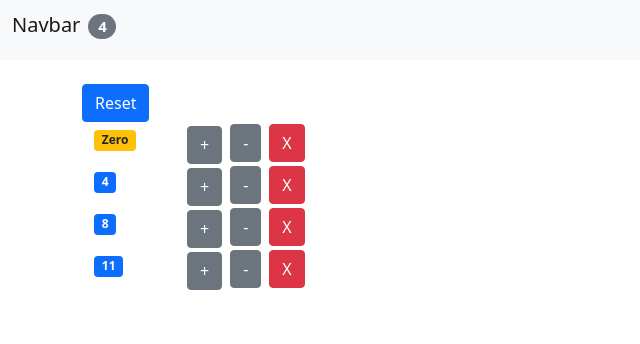
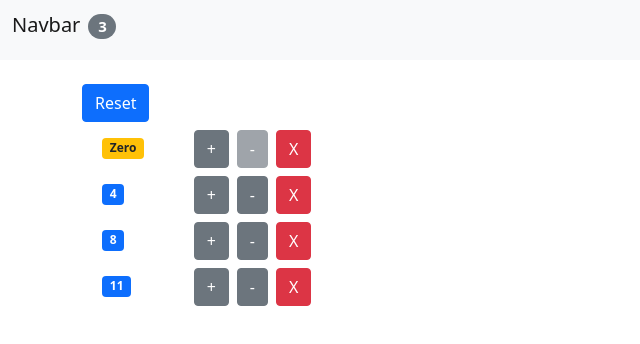
Before and after one commit to Kevin-Krantz/cart, a React (Create React App) app: page / in a window 1280 px wide. Shown: the top 344 px of the page, without its empty margins (0-640 px from the left). Built offline with nearby package versions, Linux system fonts and the light colour scheme.

Commit message:
Implemented a functional decrement button

```diff
--- a/src/App.jsx
+++ b/src/App.jsx
@@ -46,13 +46,13 @@ class App extends Component {
 
     return (
       <>
-        <NavBar productCount={products.length} />
+        <NavBar productCount={products.filter((p) => p.quantity > 0).length} />
         <Products
           products={products}
           onIncrement={this.handleIncrement}
+          onDecrement={this.handleDecrement}
           onDelete={this.handleDelete}
           onReset={this.handleReset}
-          onDecrement={this.handleDecrement}
         />
       </>
     );
--- a/src/components/Product.jsx
+++ b/src/components/Product.jsx
@@ -2,43 +2,40 @@ import React, { Component } from "react";
 
 class Product extends Component {
   render() {
-    const { onIncrement, onDelete, product, onDecrement } = this.props;
+    const { onIncrement, onDecrement, onDelete, product } = this.props;
 
     return (
-      <div className="container">
-        <div className="row">
-          <span className="col-1">
+      <div className="row m-2">
+        <div className="col-1">
           <span className={this.getBadgeClasses()}>
             {this.formatQuantity()}
           </span>
-          </span>
-          <span className="col">
+        </div>
+        <div className="col">
           <button
             onClick={() => onIncrement(product)}
-              className="btn btn-secondary me-2 mt-1"
+            className="btn btn-secondary"
           >
             +
           </button>
           <button
             onClick={() => onDecrement(product)}
-              className="btn btn-secondary me-2"
+            className="btn btn-secondary mx-2"
+            disabled={product.quantity === 0}
           >
             -
           </button>
+
           <button
             onClick={() => onDelete(product.id)}
             className="btn btn-danger"
           >
             X
           </button>
-          </span>
         </div>
       </div>
     );
   }
-
-  // I bilden nedan har vi två kolumner. I den första kolumnen har vi våra counters och i den andra kolumnen har i våra kontrollknappar. Därmed är alla knappar alltid justerade oavsett hur stor eller liten vår badge är.
-  // Det är din uppgift att det reda på hur bootstrap grids fungerar och implementera den precis som jag har gjort.
 
   getBadgeClasses() {
     let classes = "badge mt-2 bg-";
@@ -52,4 +49,5 @@ class Product extends Component {
     return quantity === 0 ? "Zero" : quantity;
   }
 }
+
 export default Product;
--- a/src/components/Products.jsx
+++ b/src/components/Products.jsx
@@ -3,7 +3,8 @@ import Product from "./Product";
 
 class Products extends Component {
   render() {
-    const { onReset, onDelete, onIncrement, onDecrement } = this.props;
+    const { onReset, onDelete, onIncrement, onDecrement, products } =
+      this.props;
 
     return (
       <div className="container mt-4">
```
Lines whose indentation alone changed are shown as unchanged.
